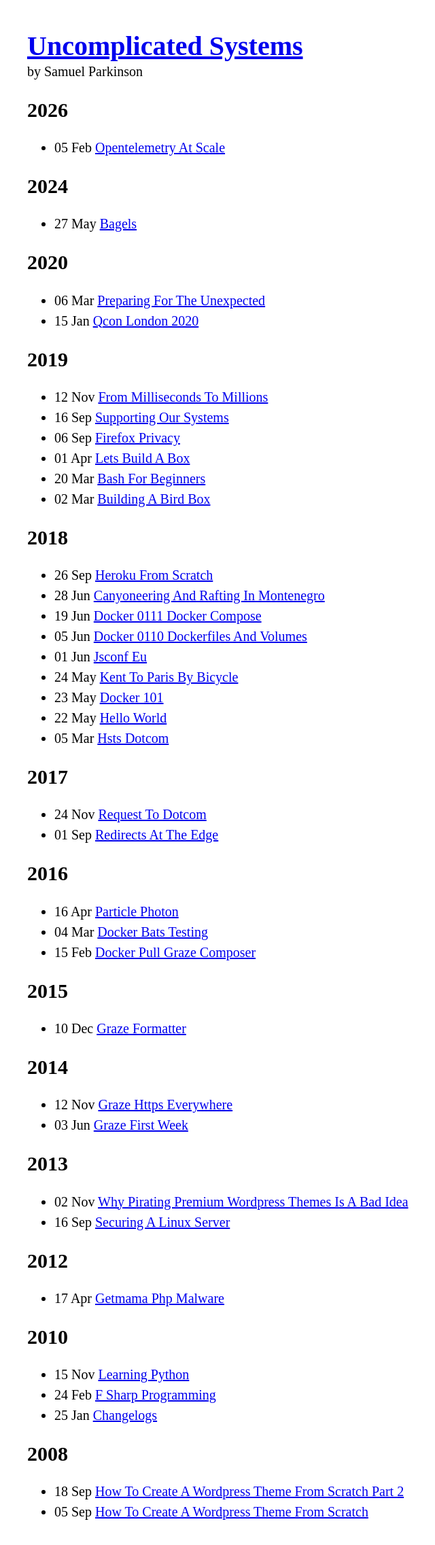
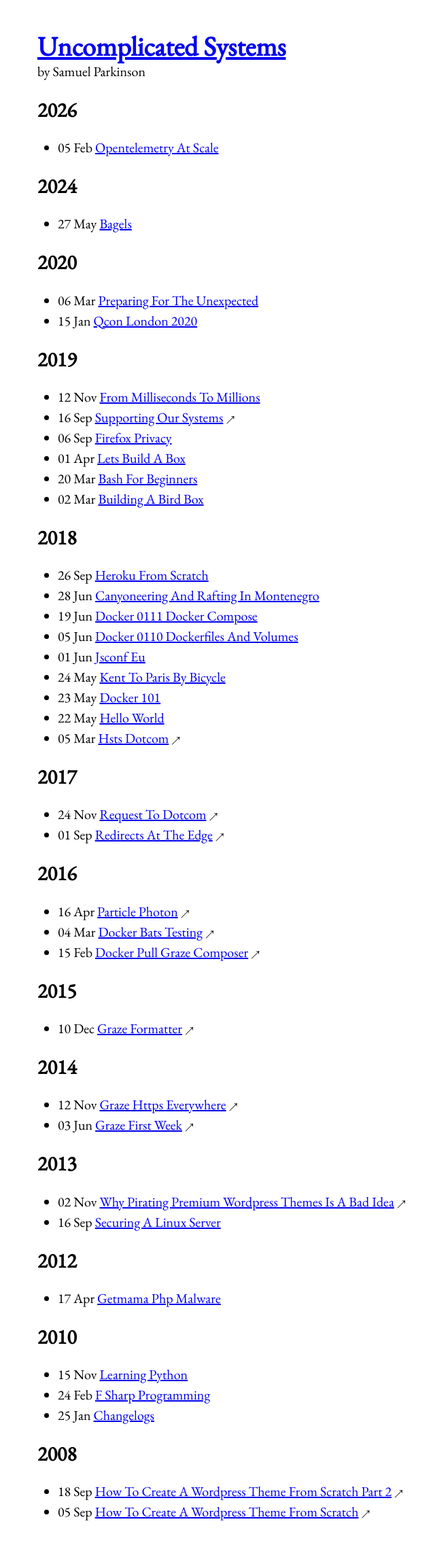
Before and after one commit to sjparkinson/uncomplicated.systems, a Jekyll site: the page built from index.html, in a window 1280 px wide. Shown: the whole page at 68% size, without its empty margins (241-881 px from the left). Built offline with Jekyll 4.4.1, drawn with Linux system fonts in a browser that asks for light colours.

Commit message:
Add EB Garamond font and update styles in main.css; enhance index.html links with external URL indicator

```diff
--- a/assets/css/main.css
+++ b/assets/css/main.css
@@ -1,5 +1,17 @@
-:root {
-    --font-family: serif, "Apple Color Emoji", "Segoe UI Emoji", "Segoe UI Symbol", "Noto Color Emoji";
+@font-face {
+    font-family: "EB Garamond";
+    font-stretch: 100%;
+    font-style: normal;
+    font-weight: 400;
+    src: url(/assets/fonts/EBGaramond-VariableFont_wght.ttf);
+}
+
+@font-face {
+    font-family: "EB Garamond";
+    font-stretch: 100%;
+    font-style: italic;
+    font-weight: 400;
+    src: url(/assets/fonts/EBGaramond-Italic-VariableFont_wght.ttf);
 }
 
 /*! modern-normalize v3.0.1 | MIT License | https://github.com/sindresorhus/modern-normalize */
@@ -31,9 +43,10 @@ Sections
 */
 
 body {
-    font-family: var(--font-family);
-    overflow-wrap: break-word;
-    text-rendering: optimizeLegibility;
+    font-family: "EB Garamond", serif;
+    font-optical-sizing: auto;
+    font-weight: 400;
+    font-style: normal;
     margin: 0 auto;
     max-width: 75ch;
     padding: 1rem;
@@ -63,7 +76,7 @@ code,
 kbd,
 samp,
 pre {
-    font-family: monospace;
+    font-family: SFMono-Regular, Menlo, Monaco, Consolas, "Liberation Mono", "Courier New", monospace;
     font-size: 1rem;
 }
 
@@ -204,6 +217,11 @@ Add the correct display in Chrome and Safari.
 
 summary {
     display: list-item;
+}
+
+ol,
+ul {
+    padding-left: 1.5em;
 }
 
 li {
--- a/index.html
+++ b/index.html
@@ -9,7 +9,7 @@ layout: default
   {% for post in year.items %}
   <li>
     <time datetime="{{ post.date | date: " %Y-%m-%d" }}">{{ post.date | date: "%d %b" }}</time>
-    <a href="{% if post.external_url %}{{ post.external_url }}{% else %}{{ post.url | replace: '.html', '' | relative_url }}{% endif %}">{{ post.title }}</a>
+    <a href="{% if post.external_url %}{{ post.external_url }}{% else %}{{ post.url | replace: '.html', '' | relative_url }}{% endif %}">{{ post.title }}</a>{% if post.external_url %}&nbsp;<small>&nearr;</small>{% endif %}
   </li>
   {% endfor %}
 </ul>
```
Also changed, not shown: assets/fonts/EBGaramond-Italic-VariableFont_wght.ttf (added), assets/fonts/EBGaramond-VariableFont_wght.ttf (added).
